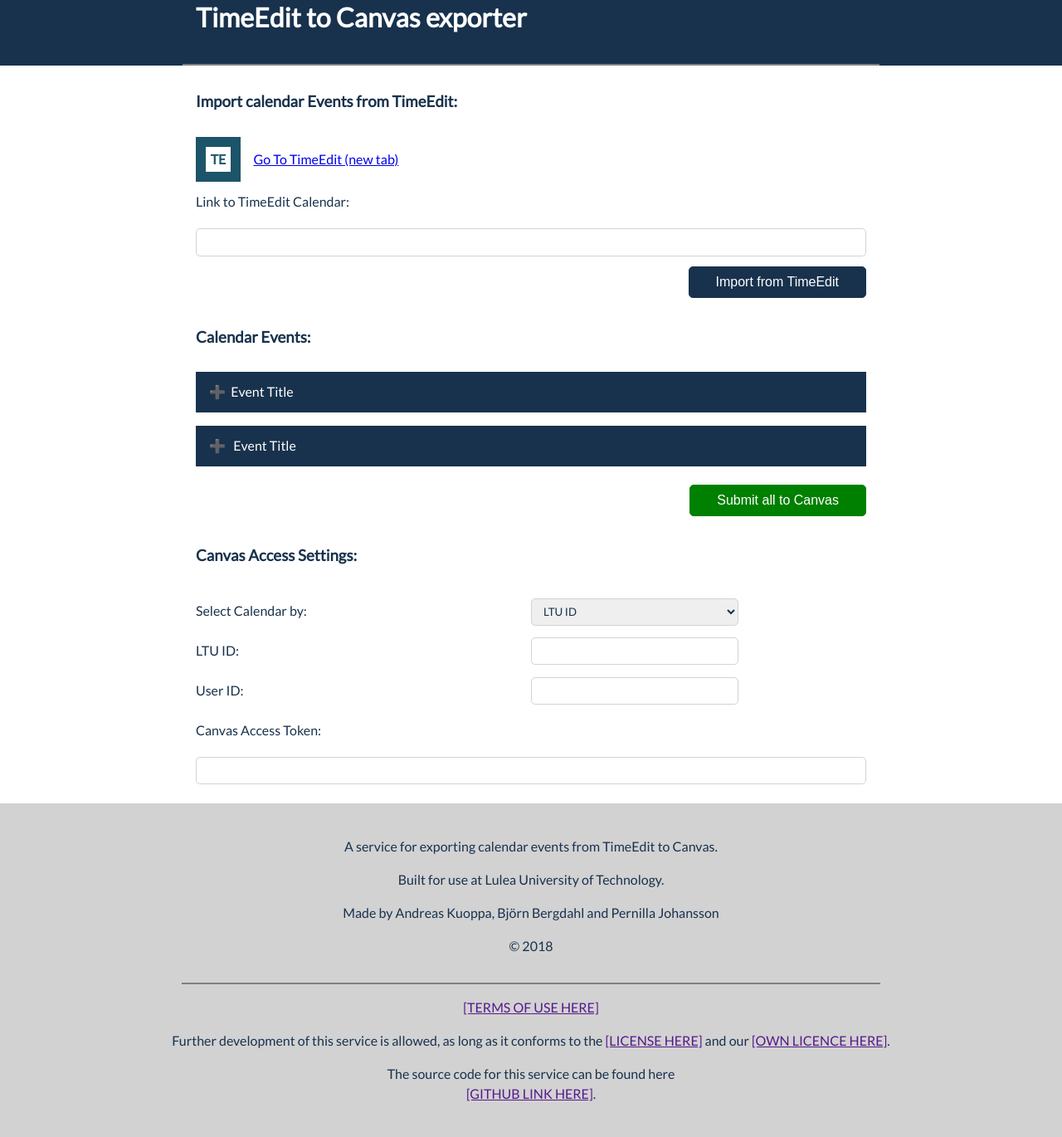
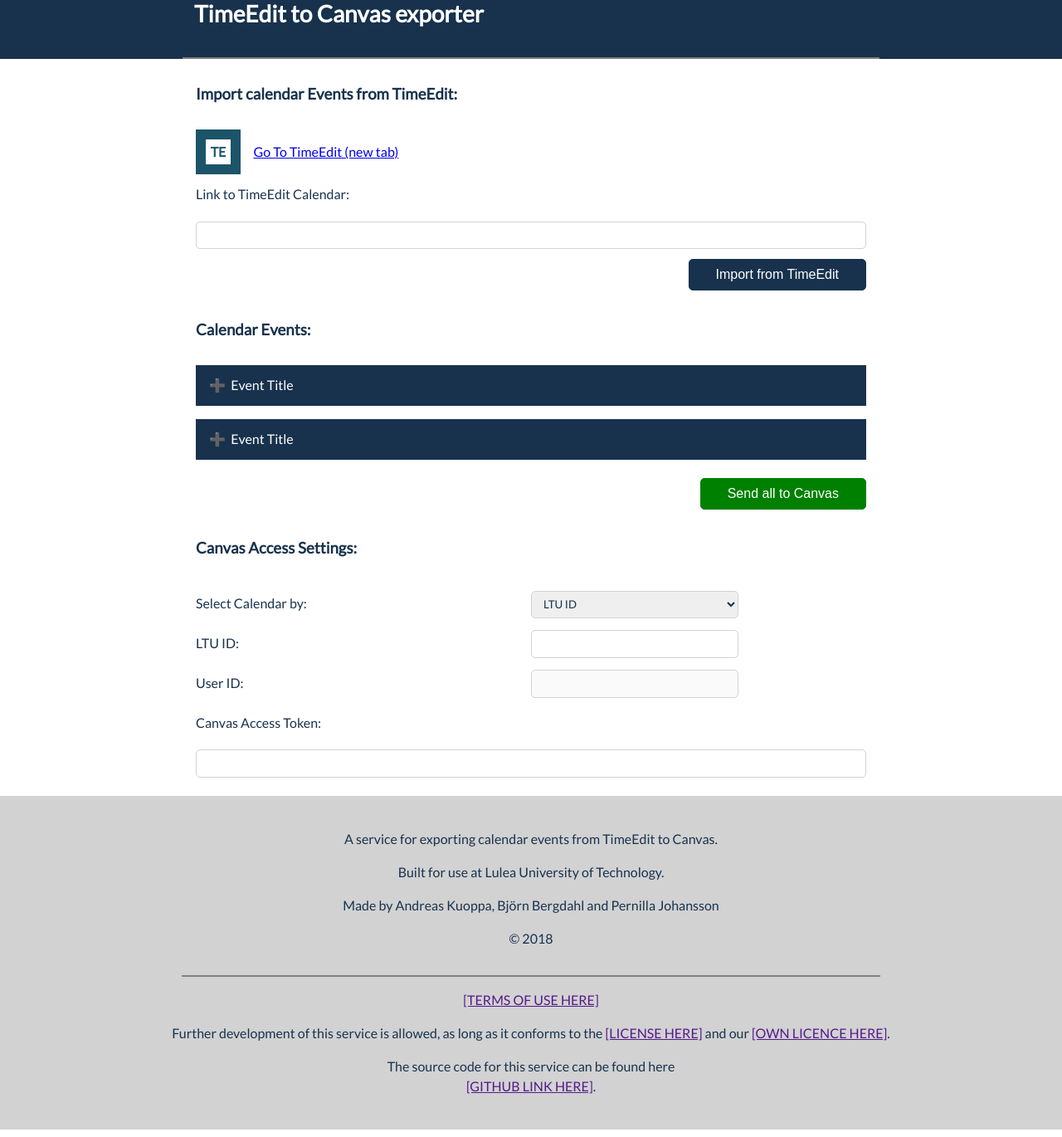
Before and after one commit to BjornBergdahl/TimeEdit-to-Canvas-Exporter, a PHP site: page / in a window 1280 px wide. Shown: the whole page at 83% size. Run offline with PHP 8.4, Linux system fonts and the light colour scheme.

Commit message:
Generating Events dynamically works. Design improvements

```diff
--- a/event_box.html
+++ b/event_box.html
@@ -53,7 +53,7 @@
 						<input type="text" name="location">
 					</div>
 				</div>
-				Description:
+				<Label>Description:</Label>
 				<textarea form="eventForm" name="description" class="fullWidth"></textarea>
 			</form>
 		</div>
--- a/index.html
+++ b/index.html
@@ -59,72 +59,8 @@
 
 				<div id="formInserter"></div>
 
-				<!-- Example of an imported Event -->
-				<div class="eventBox">
-					<div class="eventHeader">
-						Event Title
-					</div>
-					<div class="eventContent">
-						<div class="extraMargin">
-							<form action="ADDACTIONHERE" id="eventForm">
-								<div class="row">
-									<div class="column">
-										Title:
-									</div>
-									<div class="column">
-										<input type="text" name="title">
-									</div>
-								</div>
-								<div class="row">
-									<div class="column">
-										Start Date:
-									</div>
-									<div class="column">
-										<input type="text" name="startDate">
-									</div>
-								</div>
-								<div class="row">
-									<div class="column">
-										Start Time:
-									</div>
-									<div class="column">
-										<input type="text" name="startTime">
-									</div>
-								</div>
-								<div class="row">
-									<div class="column">
-										End Date:
-									</div>
-									<div class="column">
-										<input type="text" name="endDate">
-									</div>
-								</div>
-								<div class="row">
-									<div class="column">
-										End Time:
-									</div>
-									<div class="column">
-										<input type="text" name="endTime">
-									</div>
-								</div>
-
-								<div class="row">
-									<div class="column">
-										Location:
-									</div>
-									<div class="column">
-										<input type="text" name="location">
-									</div>
-								</div>
-								Description:
-								<textarea form="eventForm" name="description" class="fullWidth"></textarea>
-							</form>
-						</div>
-					</div>
-				</div>
-
 				<div class="buttonWrapper">
-					<button id="submitButton">Submit all to Canvas</button>
+					<button id="submitButton">Send all to Canvas</button>
 				</div>
 
 				<h3>Canvas Access Settings:</h3>
@@ -156,7 +92,7 @@
 							User ID:
 						</div>
 						<div class="column">
-							<input type="text" name="userId">
+							<input type="text" name="userId" disabled>
 						</div>
 					</div>
 
@@ -174,7 +110,7 @@
 							Course ID:
 						</div>
 						<div class="column">
-							<input type="text" name="courseId">
+							<input type="text" name="courseId" disabled>
 						</div>
 					</div>
 
--- a/scripts.js
+++ b/scripts.js
@@ -1,6 +1,7 @@
 $(".course").hide();
 /*$(".hider").hide();*/
 
+generateForm();
 generateForm();
 
 var coll = document.getElementsByClassName("eventHeader");
@@ -57,25 +58,45 @@
 
   extraMargin.append(form);
 
-  /* ----- ROWS AND COLUMNS ----- */
+  /* ----- FIELDS ----- */
 
-  var row1 = document.createElement('div');
-  row1.setAttribute('class', 'row');
-  var col11 = document.createElement('div');
-  col11.setAttribute('class', 'column');
-  col11.innerHTML = 'Title:';
-  var col12 = document.createElement('div');
-  col12.setAttribute('class', 'column');
-  var inp1 = document.createElement('input');
-  inp1.setAttribute('type', 'text');
-  inp1.setAttribute('name', 'title');
+  generateFormRow(form, 'Title:', 'title');
+  generateFormRow(form, 'Start Date:', 'startDate');
+  generateFormRow(form, 'Start Time:', 'startTime');
+  generateFormRow(form, 'End Date:', 'endDate');
+  generateFormRow(form, 'End Time:', 'endTime');
+  generateFormRow(form, 'Location:', 'location');
 
-  form.append(row1);
-  row1.append(col11);
-  row1.append(col12)
-  col12.append(inp1);
+  var label = document.createElement('label');
+  label.innerHTML = "Description:"
 
+  var textarea = document.createElement('textarea');
+  textarea.setAttribute('form', 'eventForm');
+  textarea.setAttribute('name', 'description');
+  textarea.setAttribute('class', 'fullWidth');
 
+  form.append(label);
+  form.append(textarea);
+
+  /* ----- /FIELDS ----- */
 
   O('formInserter').append(eventBox);
 }
+
+function generateFormRow(form, text, name) {
+  var row = document.createElement('div');
+  row.setAttribute('class', 'row');
+  var col1 = document.createElement('div');
+  col1.setAttribute('class', 'column');
+  col1.innerHTML = text;
+  var col2 = document.createElement('div');
+  col2.setAttribute('class', 'column');
+  var inp = document.createElement('input');
+  inp.setAttribute('type', 'text');
+  inp.setAttribute('name', name);
+
+  form.append(row);
+  row.append(col1);
+  row.append(col2)
+  col2.append(inp);
+}
--- a/styles.css
+++ b/styles.css
@@ -36,6 +36,7 @@
 }
 h1 {
 	margin-left: .5em;
+	font-size: 1.75em;
 }
 .centerWrapper {
 	max-width: 840px;
@@ -55,13 +56,16 @@
 input, select {
 	width: 100%;
 	max-width: 250px;
-    -webkit-box-sizing: border-box; /* Safari/Chrome, other WebKit */
+}
+input, select, textarea {
+	-webkit-box-sizing: border-box; /* Safari/Chrome, other WebKit */
     -moz-box-sizing: border-box;    /* Firefox, other Gecko */
     box-sizing: border-box;         /* Opera/IE 8+ */
     padding-left: .75em;
 }
 textarea {
 	height: 5em;
+	padding: .75em;
 }
 .fullWidth {
 	width: 100%;
```
